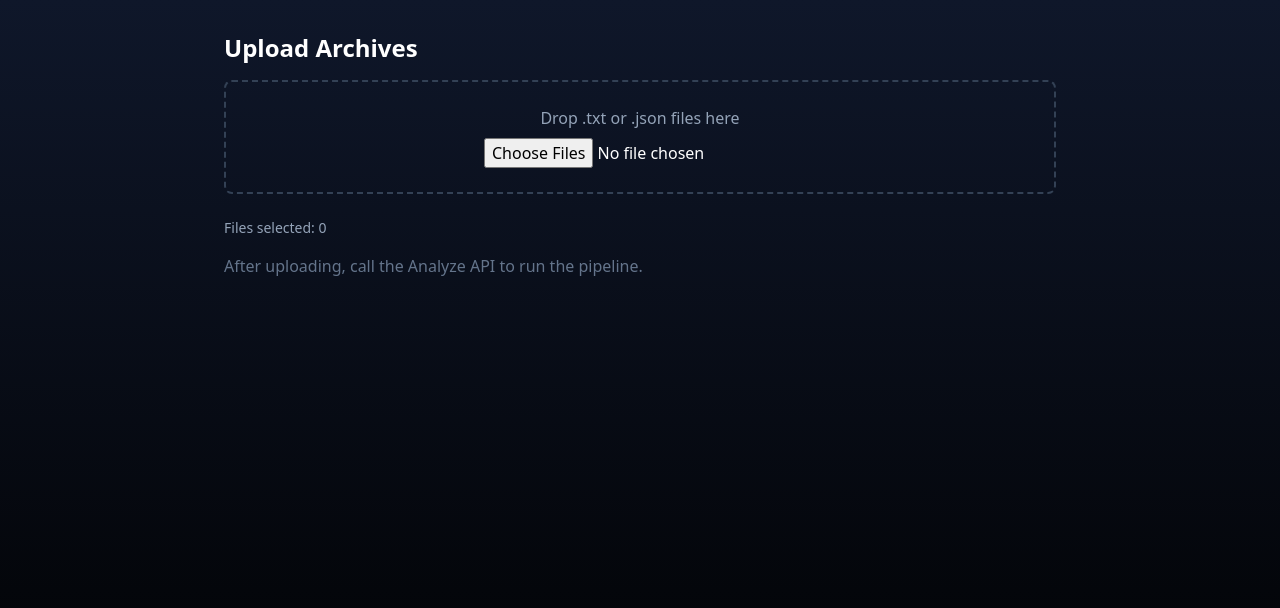
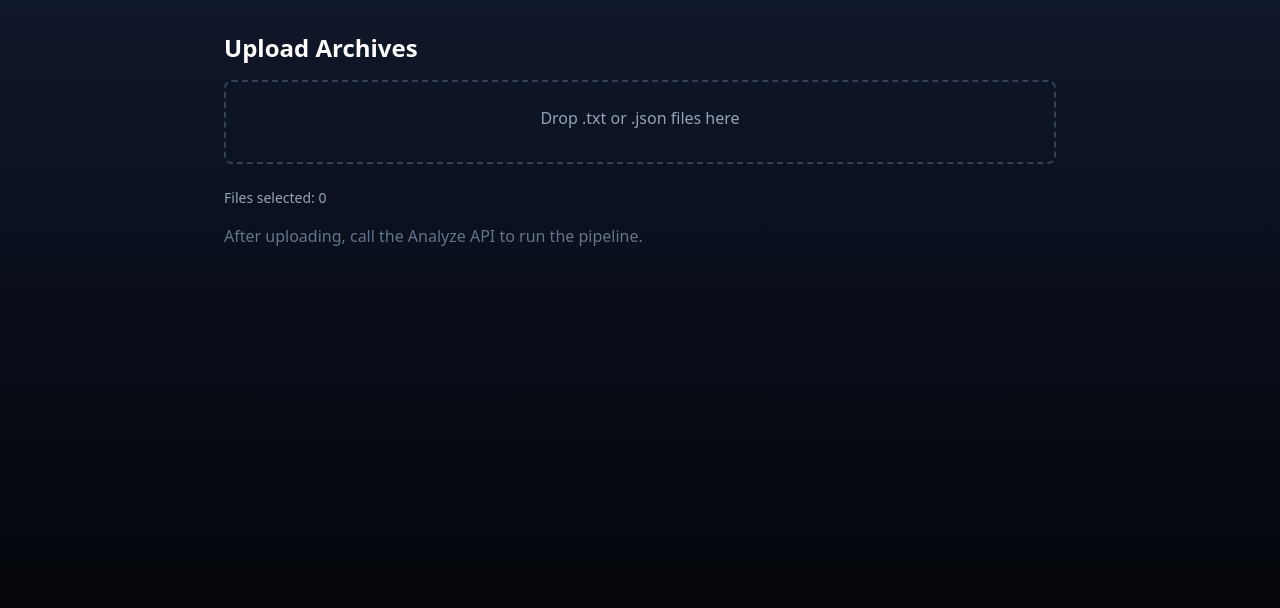
Before and after one commit to Parthverma2409/life-context-reconstructor, a Next.js app: page /upload in a window 1280 px wide. Shown: the top 608 px of the page. Built offline with nearby package versions, Linux system fonts and the light colour scheme.

Commit message:
feat: add drag-and-drop upload support with hover state and file list

```diff
--- a/app/upload/page.tsx
+++ b/app/upload/page.tsx
@@ -14,6 +14,15 @@ export default function UploadPage() {
       <UploadBox onFilesSelected={onFilesSelected} />
       <div className="mt-6">
         <p className="text-sm text-slate-400">Files selected: {files?.length ?? 0}</p>
+        {files && files.length > 0 && (
+          <ul className="mt-3 space-y-2">
+            {files.map((f) => (
+              <li key={f.name} className="text-sm text-slate-200">
+                {f.name} <span className="text-xs text-slate-400">({Math.round(f.size / 1024)} KB)</span>
+              </li>
+            ))}
+          </ul>
+        )}
         <p className="mt-4 text-slate-500">After uploading, call the Analyze API to run the pipeline.</p>
       </div>
     </div>
--- a/components/UploadBox.tsx
+++ b/components/UploadBox.tsx
@@ -1,11 +1,71 @@
 'use client';
-import React from 'react';
+import React, { useRef, useState } from 'react';
 
 export default function UploadBox({ onFilesSelected }: { onFilesSelected?: (list: FileList | null) => void }) {
+  const [isDragActive, setIsDragActive] = useState(false);
+  const dragCounter = useRef(0);
+
+  function handleFiles(list: FileList | null) {
+    if (onFilesSelected) onFilesSelected(list);
+  }
+
+  function onDragEnter(e: React.DragEvent<HTMLDivElement>) {
+    e.preventDefault();
+    e.stopPropagation();
+    dragCounter.current += 1;
+    setIsDragActive(true);
+  }
+
+  function onDragOver(e: React.DragEvent<HTMLDivElement>) {
+    e.preventDefault();
+    e.stopPropagation();
+    // Required to allow drop
+    e.dataTransfer.dropEffect = 'copy';
+    setIsDragActive(true);
+  }
+
+  function onDragLeave(e: React.DragEvent<HTMLDivElement>) {
+    e.preventDefault();
+    e.stopPropagation();
+    dragCounter.current -= 1;
+    if (dragCounter.current <= 0) {
+      setIsDragActive(false);
+      dragCounter.current = 0;
+    }
+  }
+
+  function onDrop(e: React.DragEvent<HTMLDivElement>) {
+    e.preventDefault();
+    e.stopPropagation();
+    setIsDragActive(false);
+    dragCounter.current = 0;
+    const dt = e.dataTransfer;
+    if (dt && dt.files && dt.files.length > 0) {
+      handleFiles(dt.files);
+      dt.clearData();
+    }
+  }
+
   return (
-    <div className="border-dashed border-2 border-slate-700 p-6 rounded-lg text-center">
+    <div
+      onDragEnter={onDragEnter}
+      onDragOver={onDragOver}
+      onDragLeave={onDragLeave}
+      onDrop={onDrop}
+      className={`relative border-dashed border-2 p-6 rounded-lg text-center transition-colors duration-150 ${
+        isDragActive ? 'border-sky-400 bg-slate-800' : 'border-slate-700'
+      }`}
+      role="region"
+      aria-label="File drop zone"
+    >
       <p className="mb-2 text-slate-400">Drop .txt or .json files here</p>
-      <input type="file" accept=".txt,.json,.zip" multiple onChange={(e)=> onFilesSelected && onFilesSelected(e.target.files)} />
+      <input
+        className="absolute inset-0 w-full h-full opacity-0 cursor-pointer"
+        type="file"
+        accept=".txt,.json,.zip"
+        multiple
+        onChange={(e) => handleFiles(e.target.files)}
+      />
     </div>
   );
 }
```
